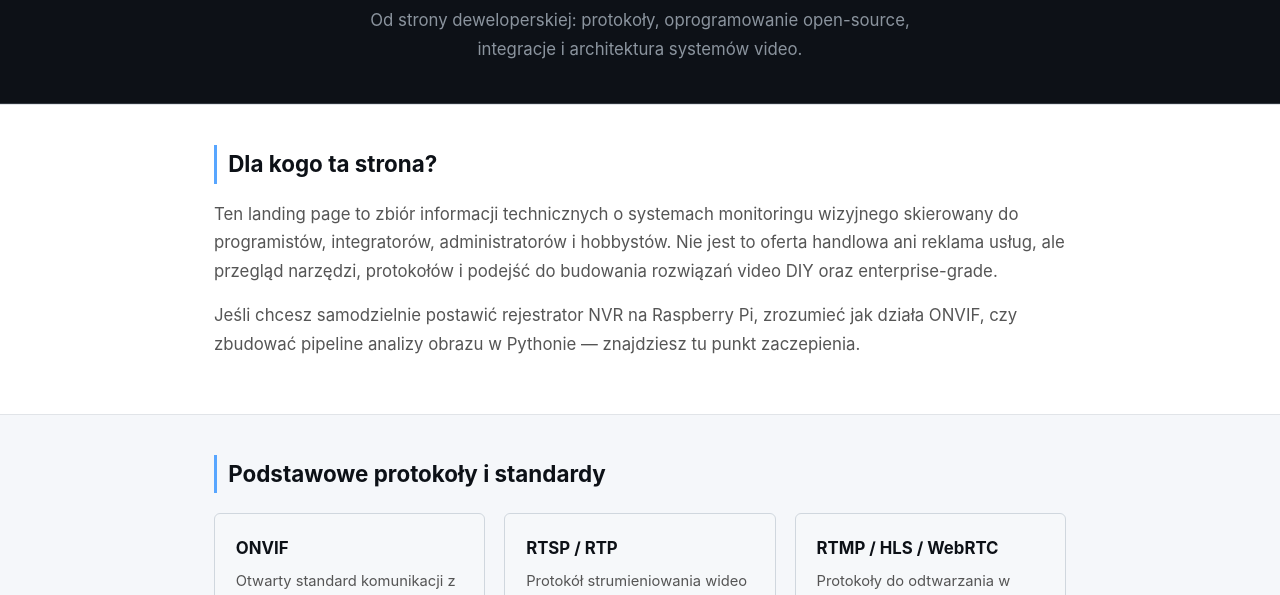
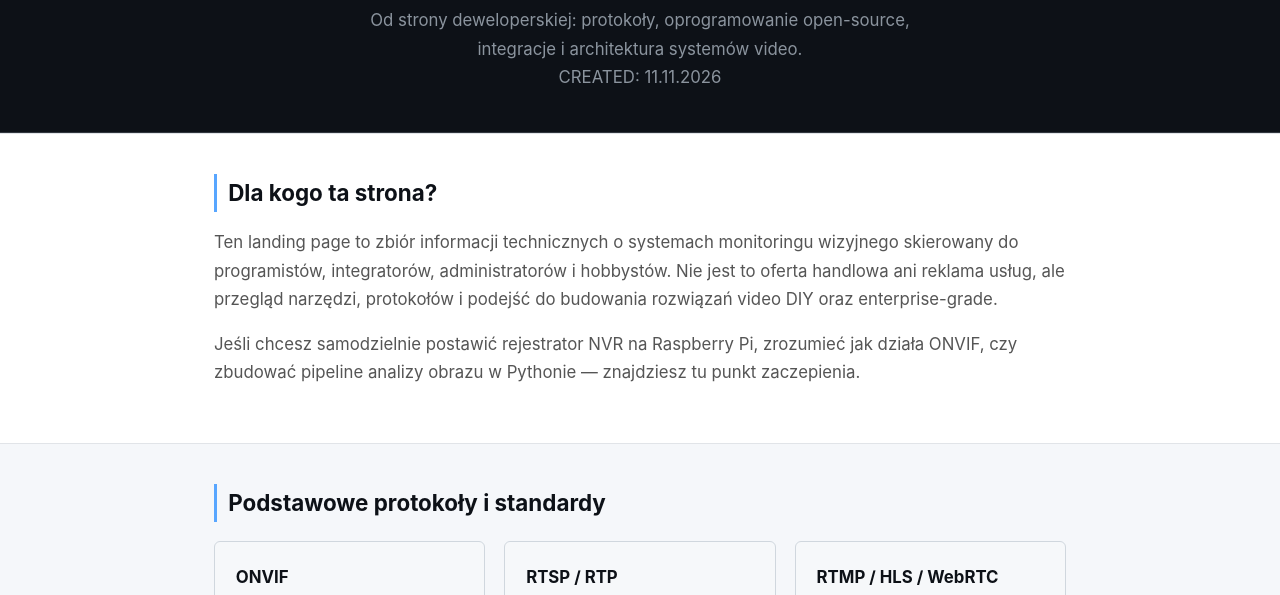
Before and after one commit to robalx/czwarta.eu, a plain HTML site: page index.html in a window 1280 px wide. Shown: the part 159-754 px from the top of the page. Drawn offline with Linux system fonts and the light colour scheme.

Commit message:
Update index.html

```diff
--- a/index.html
+++ b/index.html
@@ -154,7 +154,7 @@
     <div class="container">
         <div class="badge">Projekt edukacyjny</div>
         <h1>Monitoring wizyjny</h1>
-        <p>Od strony deweloperskiej: protokoły, oprogramowanie open-source, integracje i architektura systemów video.</p>
+        <p>Od strony deweloperskiej: protokoły, oprogramowanie open-source, integracje i architektura systemów video.</p><p>CREATED: 11.11.2026</p>
     </div>
 </header>
 
```
